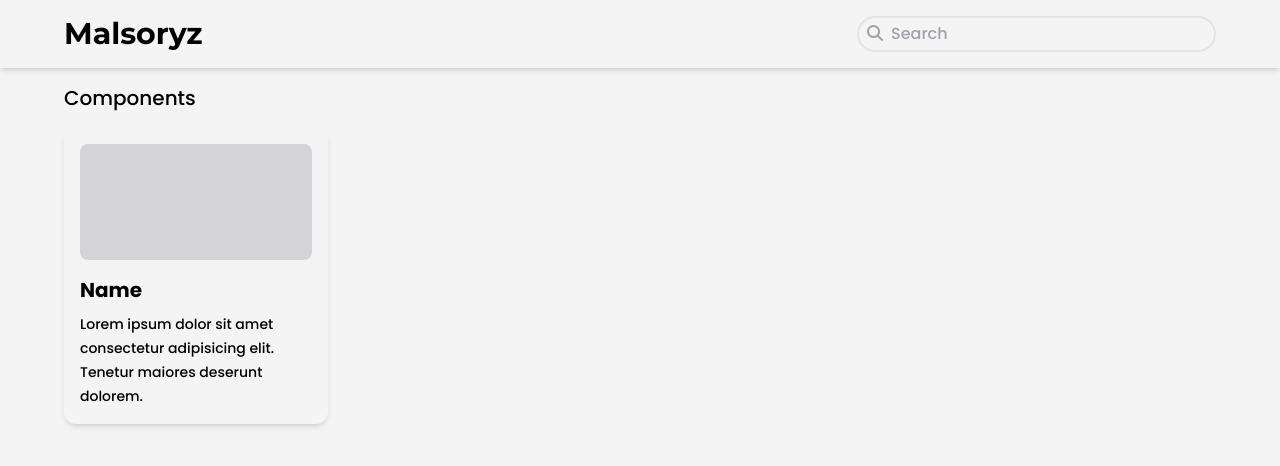
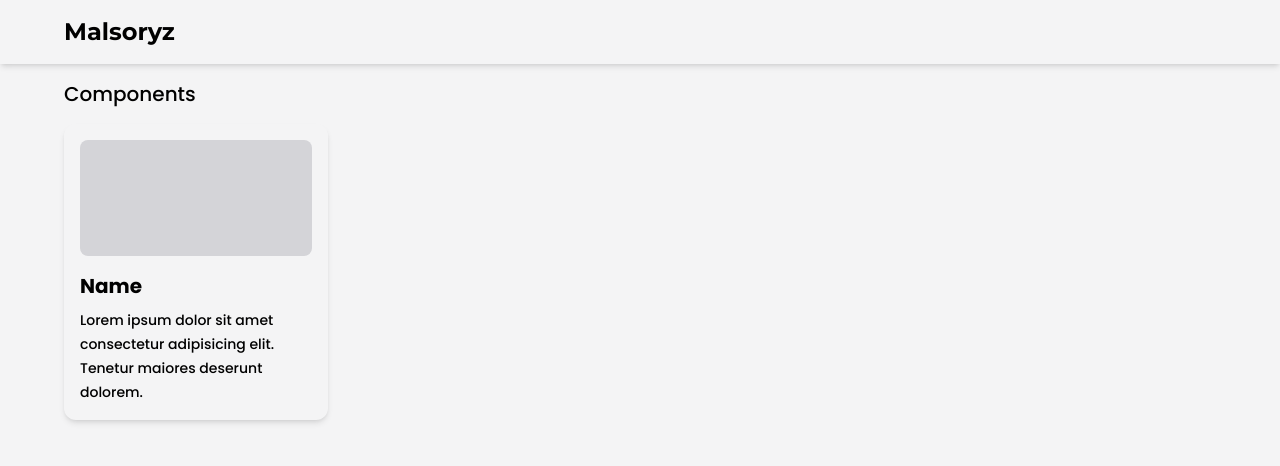
Before and after one commit to Malsoryz/Malsoryz.github.io, a PHP site: page / in a window 1280 px wide. Shown: the top 466 px of the page. Run offline with PHP 8.4, Linux system fonts and the light colour scheme; some libraries are stand-ins or nearby versions.

Commit message:
still process

```diff
--- a/Resource/style.css
+++ b/Resource/style.css
@@ -554,13 +554,38 @@ video {
   display: none;
 }
 
-#content .item {
+.navbar {
+  display: flex;
   width: 100%;
-  border-radius: 0.75rem;
-  padding: 1rem;
+  align-items: center;
+  padding-top: 1rem;
+  padding-bottom: 1rem;
+  padding-left: 1rem;
+  padding-right: 1rem;
   --tw-shadow: 0 4px 6px -1px rgb(0 0 0 / 0.1), 0 2px 4px -2px rgb(0 0 0 / 0.1);
   --tw-shadow-colored: 0 4px 6px -1px var(--tw-shadow-color), 0 2px 4px -2px var(--tw-shadow-color);
   box-shadow: var(--tw-ring-offset-shadow, 0 0 #0000), var(--tw-ring-shadow, 0 0 #0000), var(--tw-shadow);
+}
+
+@media (min-width: 768px) {
+  .navbar {
+    padding-left: 2rem;
+    padding-right: 2rem;
+  }
+}
+
+@media (min-width: 1024px) {
+  .navbar {
+    padding-left: 3rem;
+    padding-right: 3rem;
+  }
+}
+
+@media (min-width: 1280px) {
+  .navbar {
+    padding-left: 4rem;
+    padding-right: 4rem;
+  }
 }
 
 #content {
@@ -589,6 +614,15 @@ video {
   }
 }
 
+#content .item-container {
+  width: 100%;
+  border-radius: 0.75rem;
+  padding: 1rem;
+  --tw-shadow: 0 4px 6px -1px rgb(0 0 0 / 0.1), 0 2px 4px -2px rgb(0 0 0 / 0.1);
+  --tw-shadow-colored: 0 4px 6px -1px var(--tw-shadow-color), 0 2px 4px -2px var(--tw-shadow-color);
+  box-shadow: var(--tw-ring-offset-shadow, 0 0 #0000), var(--tw-ring-shadow, 0 0 #0000), var(--tw-shadow);
+}
+
 .mb-2 {
   margin-bottom: 0.5rem;
 }
@@ -611,10 +645,6 @@ video {
 
 .items-center {
   align-items: center;
-}
-
-.justify-between {
-  justify-content: space-between;
 }
 
 .gap-2 {
@@ -672,9 +702,14 @@ video {
   padding-bottom: 1rem;
 }
 
-.text-3xl {
-  font-size: 1.875rem;
-  line-height: 2.25rem;
+.px-5 {
+  padding-left: 1.25rem;
+  padding-right: 1.25rem;
+}
+
+.text-2xl {
+  font-size: 1.5rem;
+  line-height: 2rem;
 }
 
 .text-sm {
@@ -694,12 +729,6 @@ video {
 .text-zinc-400 {
   --tw-text-opacity: 1;
   color: rgb(161 161 170 / var(--tw-text-opacity));
-}
-
-.shadow-md {
-  --tw-shadow: 0 4px 6px -1px rgb(0 0 0 / 0.1), 0 2px 4px -2px rgb(0 0 0 / 0.1);
-  --tw-shadow-colored: 0 4px 6px -1px var(--tw-shadow-color), 0 2px 4px -2px var(--tw-shadow-color);
-  box-shadow: var(--tw-ring-offset-shadow, 0 0 #0000), var(--tw-ring-shadow, 0 0 #0000), var(--tw-shadow);
 }
 
 .outline-none {
--- a/index.html
+++ b/index.html
@@ -13,26 +13,23 @@
   <link rel="stylesheet" href="Resource/style.css" type="text/css" media="all" />
 </head>
 <body class="bg-zinc-100 poppins-medium">
-  <nav class="w-full bg-zinc-100 shadow-md py-4 xl:px-16 lg:px-12 md:px-8 px-4 flex justify-between items-center">
-    <h1 id="title" class="text-3xl montserrat-700">Malsoryz</h1>
-
-    <div class="search-box h-full flex items-center border-2 border-zinc-200 rounded-full gap-2 py-1 px-2">
-      <span class="text-zinc-400"><i class="fa-solid fa-magnifying-glass"></i></span>
-      <input type="search" name="search-component" placeholder="Search" class="bg-inherit outline-none">
-    </div>
+  <nav class="navbar bg-zinc-100">
+    <h1 id="title" class="text-2xl montserrat-700">Malsoryz</h1>
 
   </nav>
   <main class="w-full h-full py-4 xl:px-16 lg:px-12 md:px-8 px-4">
     <h3 class="text-xl">Components</h3>
     <div id="content">
 
-      <div class="item hover:bg-zinc-200">
-        <div class="image w-full bg-zinc-300 rounded-lg"></div>
-        <div class="content-info mt-4">
-          <h1 class="text-xl font-bold mb-2">Name</h1>
-          <span class="text-sm">Lorem ipsum dolor sit amet consectetur adipisicing elit. Tenetur maiores deserunt dolorem.</span>
+      <a href="#" class="item">
+        <div class="item-container hover:bg-zinc-200">
+          <div class="image w-full bg-zinc-300 rounded-lg"></div>
+          <div class="content-info mt-4">
+            <h1 class="text-xl font-bold mb-2">Name</h1>
+            <span class="text-sm">Lorem ipsum dolor sit amet consectetur adipisicing elit. Tenetur maiores deserunt dolorem.</span>
+          </div>
         </div>
-      </div>
+      </a>
 
     </div>
   </main>
```
Also changed, not shown: Resource/input.css (+9 -2 lines).
